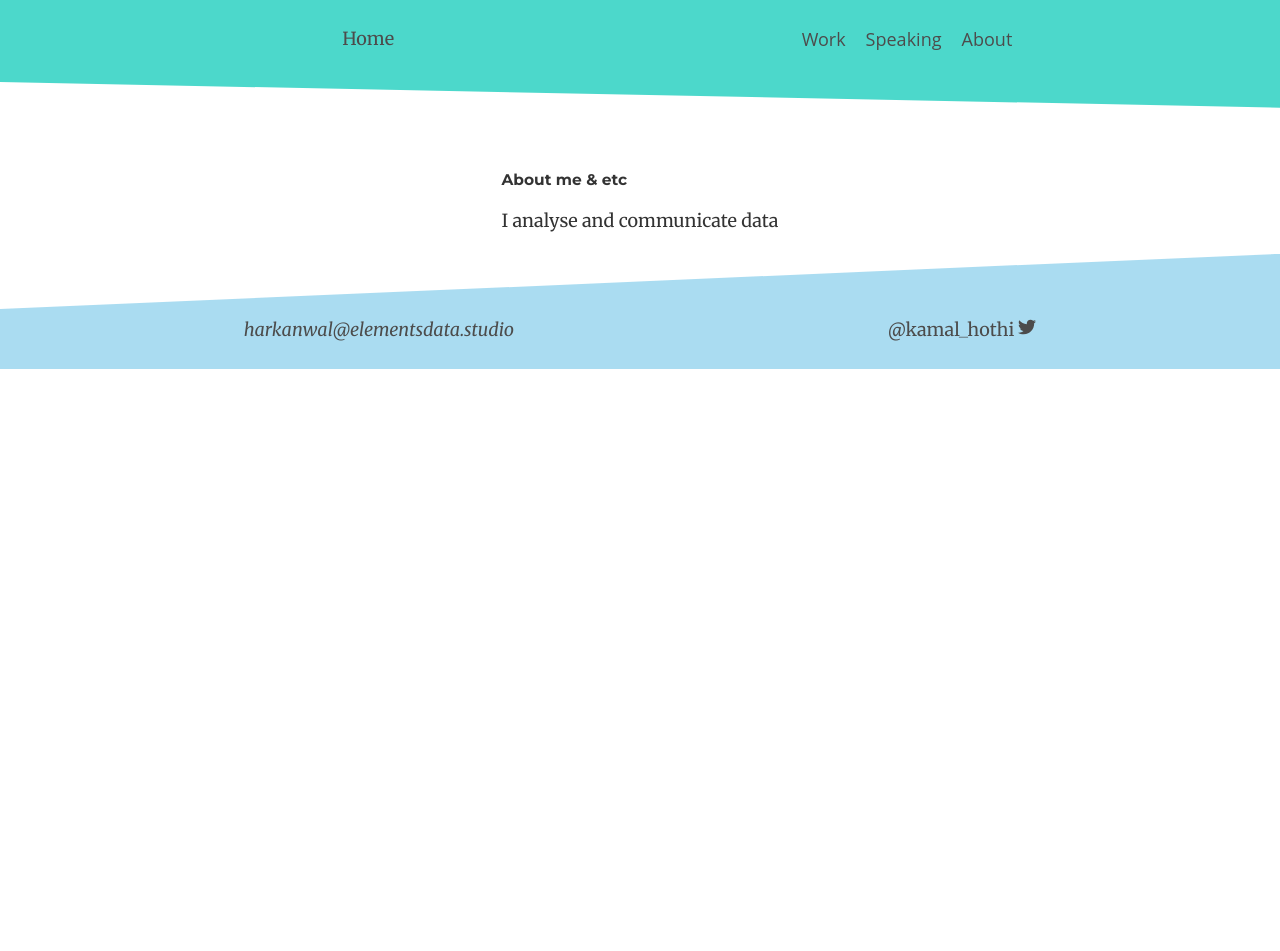
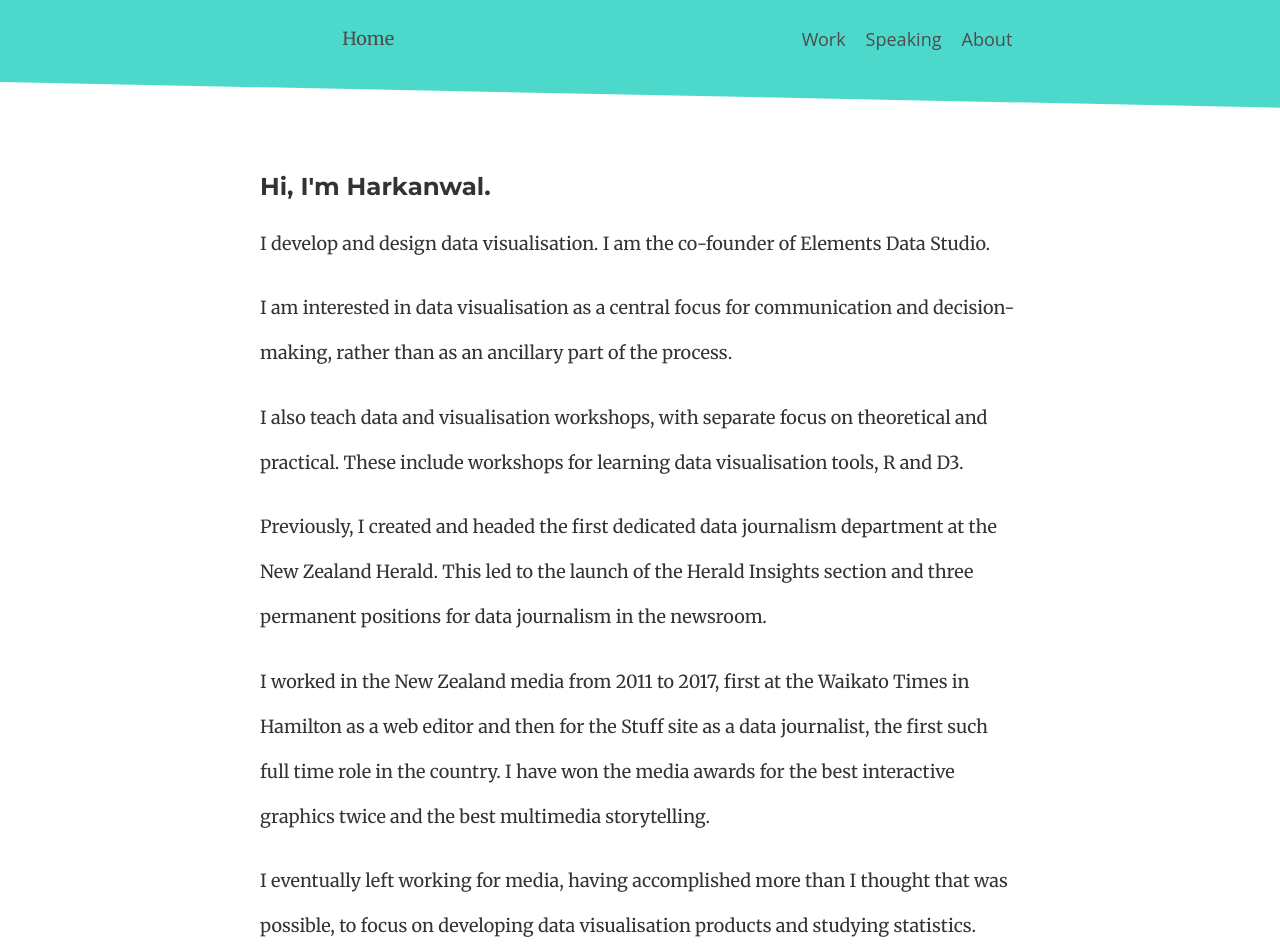
Before and after one commit to harkanwals/harkanwal_nz, a Gatsby site: page /about in a window 1280 px wide. Shown: the top 951 px of the page. Before the commit the page ends 800 px from the top, so only its background shows below. Built offline with nearby package versions, Linux system fonts and the light colour scheme; Gatsby itself is replaced by a stand-in of ours; some packages are replaced by stand-ins of ours.

Commit message:
Add about page text

```diff
--- a/src/components/layout.js
+++ b/src/components/layout.js
@@ -9,8 +9,8 @@
 const TemplateWrapper = styled.div`
   display: flex;
   margin-top: 5%;
-  align-items: flex-start;
   justify-content: center;
+  flex: row wrap;
 `;
 
 const Wrapper = styled.div`
--- a/src/pages/about.js
+++ b/src/pages/about.js
@@ -1,13 +1,41 @@
 import React from "react";
 import { graphql } from "gatsby";
 import Layout from "../components/layout";
+import styled from "styled-components";
+
+const AboutContainer = styled.div`
+  display: flex;
+  justify-content: center;
+  flex-direction: column;
+  width: 90%;
+  max-width: 760px;
+  line-height: 2.5;
+  h3 {
+    font-family: "Montserrat";
+  }
+`
 
 export default ({ data }) => (
   <Layout>
-    <div>
-    <h5>About me & etc</h5>
-    <p>I analyse and communicate data</p>
-    </div>
+    <AboutContainer>
+
+ <div>
+   <h3>Hi, I'm Harkanwal.</h3>
+ </div>
+<div>
+<p>I develop and design data visualisation. I am the co-founder of Elements Data Studio.</p>
+
+<p>I am interested in data visualisation as a central focus for communication and decision-making, rather than as an ancillary part of the process.</p>
+
+<p>I also teach data and visualisation workshops, with separate focus on theoretical and practical. These include workshops for learning data visualisation tools, R and D3.</p>
+
+<p>Previously, I created and headed the first dedicated data journalism department at the New Zealand Herald. This led to the launch of the Herald Insights section and three permanent positions for data journalism in the newsroom.</p>
+
+<p>I worked in the New Zealand media from 2011 to 2017, first at the Waikato Times in Hamilton as a web editor and then for the Stuff site as a data journalist, the first such full time role in the country. I have won the media awards for the best interactive graphics twice and the best multimedia storytelling.</p>
+
+<p>I eventually left working for media, having accomplished more than I thought that was possible, to focus on developing data visualisation products and studying statistics.</p>
+</div>
+    </AboutContainer>
   </Layout>
 );
 
```
